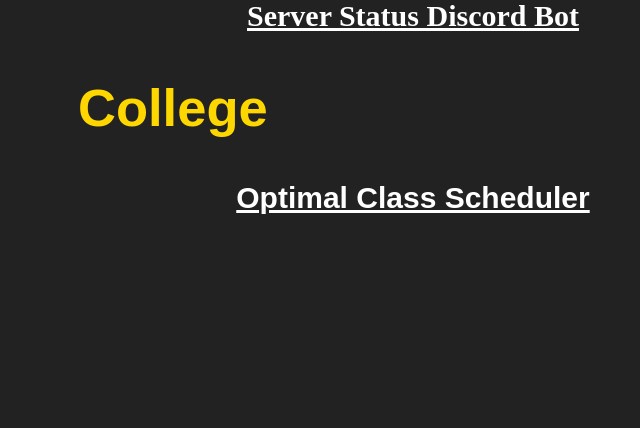
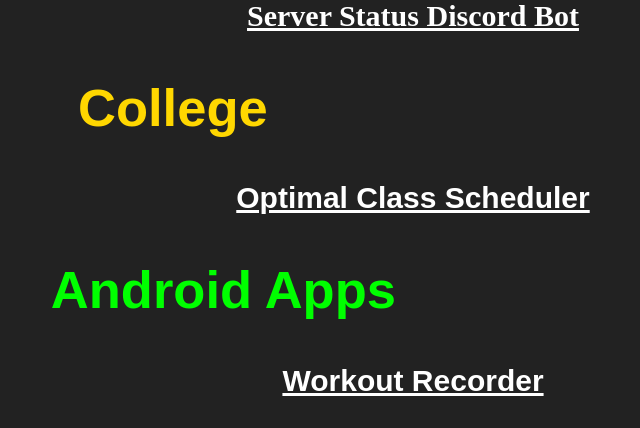
Before and after one commit to FarrukhAnwar1/DMGDev-Website, a Flask app: page / in a window 1280 px wide. Shown: the part 1115-1543 px from the top of the page, without its empty margins (227-867 px from the left). Before the commit the page ends 1329 px from the top, so only its background shows below. Run offline with Flask 3, Linux system fonts and the light colour scheme; some web fonts are replaced.

Commit message:
added link to android workout recorder app on homepage

```diff
--- a/static/Styles/homepagestyles.css
+++ b/static/Styles/homepagestyles.css
@@ -83,3 +83,17 @@ a:visited{
     font-size: 35px !important;
     font-family: sans-serif;
 }
+
+#android-apps-title {
+    color: lime;
+    position: relative;
+    right: 15%;
+    font-size: 35px !important;
+    font-family: sans-serif;
+}
+
+#android-apps-text {
+    color: white;
+    font-size: 35px !important;
+    font-family: sans-serif;
+}
--- a/templates/homepage.html
+++ b/templates/homepage.html
@@ -48,6 +48,12 @@
       <div id = "college-text">
         <a href = "{{ current_url }}classscheduler" target = "_blank"><h3 style="font-size: 30px">Optimal Class Scheduler</h3></a>
       </div>
+      <div id = "android-apps-title">
+        <h2>Android Apps</h2>
+      </div>
+      <div id = "android-apps-text">
+        <a href = "https://github.com/DMG1Plays/WorkoutRecorderApp" target = "_blank"><h3 style="font-size: 30px">Workout Recorder</h3></a>
+      </div>
     </center>
   </body>
 </html>
```
